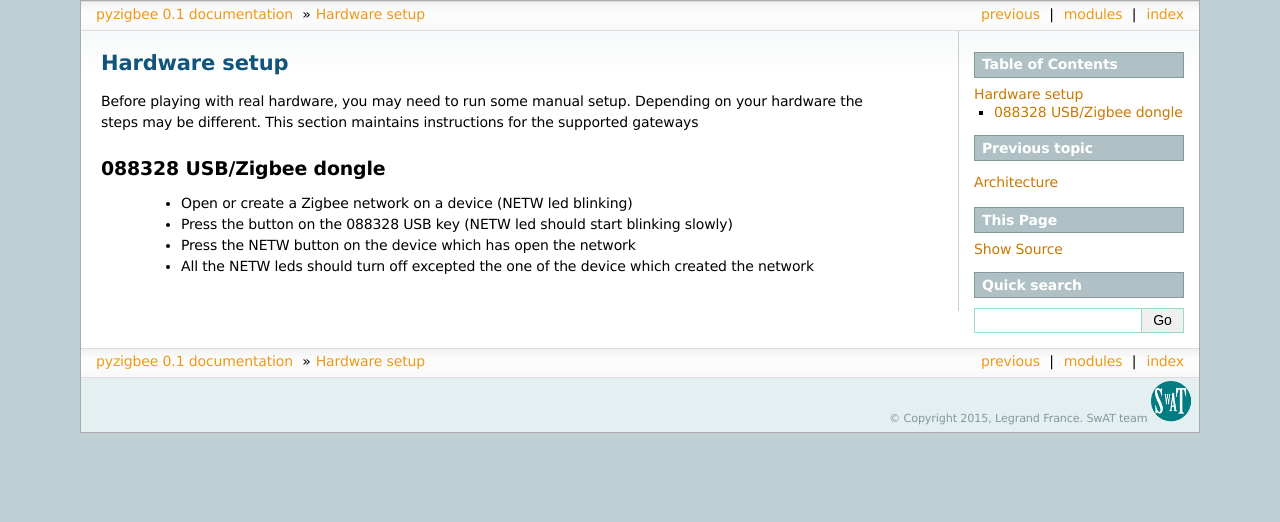
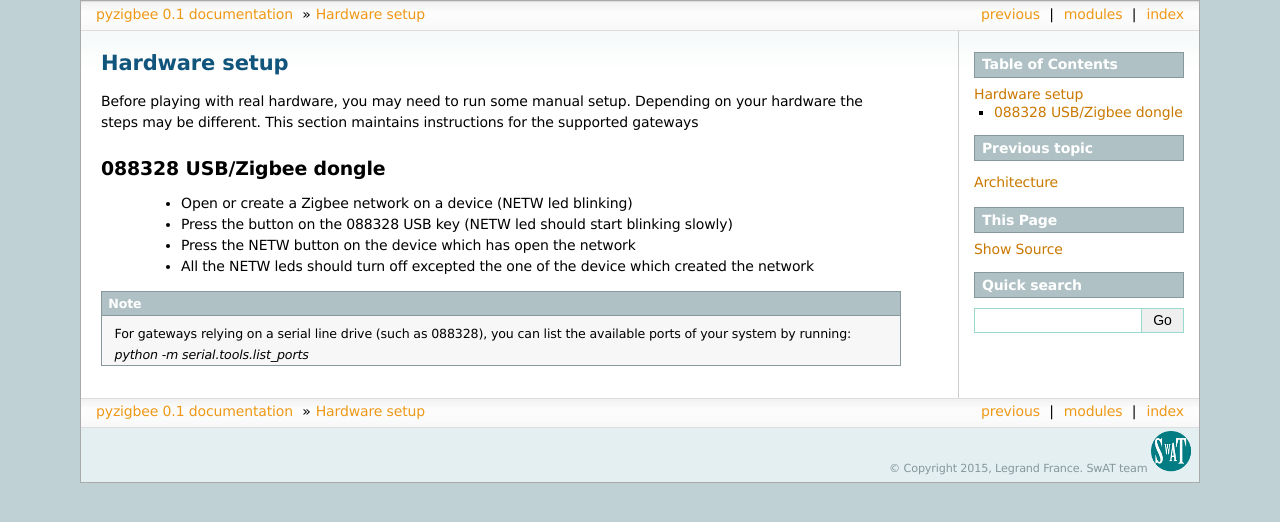
Before and after one commit to pierreroth64/pyzigbee, a Sphinx documentation site: the page built from docs/hwsetup.rst, in a window 1280 px wide. Shown: the top 522 px of the page. Built offline with Sphinx 7.4.7, drawn with Linux system fonts in a browser that asks for light colours.

Commit message:
Add a note in hardware setup section of documentation

```diff
--- a/docs/hwsetup.rst
+++ b/docs/hwsetup.rst
@@ -11,3 +11,7 @@ Before playing with real hardware, you may need to run some manual setup. Depend
  * Press the button on the 088328 USB key (NETW led should start blinking slowly)
  * Press the NETW button on the device which has open the network
  * All the NETW leds should turn off excepted the one of the device which created the network
+
+
+.. note::
+    For gateways relying on a serial line drive (such as 088328), you can list the available ports of your system by running: *python -m serial.tools.list_ports*
```
